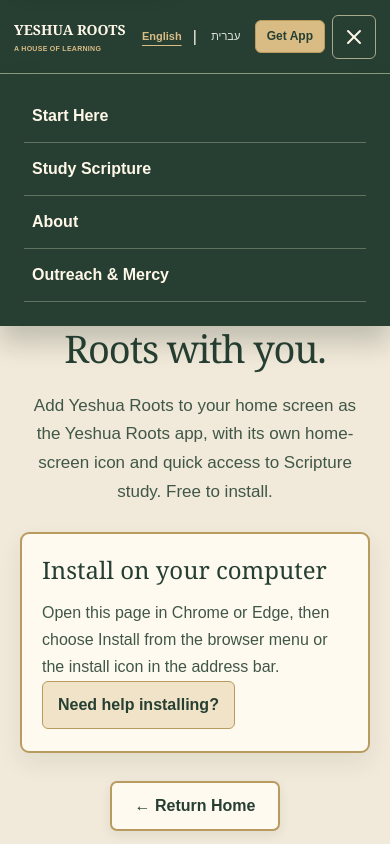
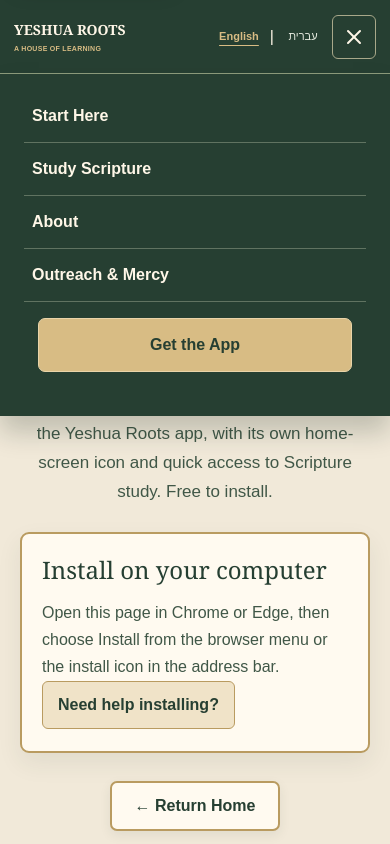
Before and after one commit to desukara/yeshua-roots, a Next.js app: page /get-app in a window 390 px wide. Both pictures are taken after a click on the button "Open menu". Shown: the top 844 px of the page. Built offline with nearby package versions, Linux system fonts and the light colour scheme.

Commit message:
Remove cramped mobile header app button; keep one install link in mobile menu

```diff
--- a/components/site-header.tsx
+++ b/components/site-header.tsx
@@ -12,7 +12,7 @@ export default function SiteHeader(){
  return <><a className="skip-to-content" href="#main-content">{locale==="he"?"דילוג לתוכן":"Skip to content"}</a><header className="site-header">
   <Link className="brand" href="/" aria-label={locale==="he"?"ישוע רוטס — עמוד הבית":"Yeshua Roots home"} onClick={()=>setOpen(false)}>{pathname!=="/get-app"&&<img className="brand-emblem" src="/brand/star-of-david.svg" alt="" width={36} height={36}/>}<span>YESHUA <b>ROOTS</b><small>{c.brand}</small></span></Link>
   <nav className="site-nav" aria-label={locale==="he"?"ניווט ראשי":"Main navigation"}><Link href="/start-here" aria-current={pathname==="/start-here"?"page":undefined}>{locale==="he"?"התחילו כאן":"Start Here"}</Link><Link href="/torah" aria-current={pathname==="/torah"?"page":undefined}>{locale==="he"?"לימוד כתבי הקודש":"Study Scripture"}</Link><Link href="/about" aria-current={pathname==="/about"?"page":undefined}>{locale==="he"?"אודות":"About"}</Link><Link href="/outreach" aria-current={pathname==="/outreach"?"page":undefined}>{locale==="he"?"חסד וסיוע":"Outreach & Mercy"}</Link></nav>
-  <div className="header-actions"><LanguageSwitcher/><Link className="site-connect" href="/get-app">{locale==="he"?"הורדת האפליקציה":"Get the App"}</Link><Link className="mobile-app-cta" href="/get-app" onClick={()=>setOpen(false)}>{locale==="he"?"האפליקציה":"Get App"}</Link><button className="mobile-menu-toggle" type="button" aria-label={open?(locale==="he"?"סגירת תפריט":"Close menu"):(locale==="he"?"פתיחת תפריט":"Open menu")} aria-expanded={open} aria-controls="mobile-site-nav" onClick={()=>setOpen(v=>!v)}>{open?<X size={24}/>:<Menu size={24}/>}</button></div>
-  <nav id="mobile-site-nav" className={"mobile-site-nav"+(open?" is-open":"")} aria-label={locale==="he"?"ניווט לנייד":"Mobile navigation"} hidden={!open}><Link href="/start-here" aria-current={pathname==="/start-here"?"page":undefined} onClick={()=>setOpen(false)}>{locale==="he"?"התחילו כאן":"Start Here"}</Link><Link href="/torah" aria-current={pathname==="/torah"?"page":undefined} onClick={()=>setOpen(false)}>{locale==="he"?"לימוד כתבי הקודש":"Study Scripture"}</Link>{[c.nav[3],locale==="he"?"חסד וסיוע":"Outreach & Mercy"].map((label,i)=><Link href={hrefs[i]} aria-current={pathname===hrefs[i]?"page":undefined} onClick={()=>setOpen(false)} key={hrefs[i]}>{label}</Link>)}</nav>
+  <div className="header-actions"><LanguageSwitcher/><Link className="site-connect" href="/get-app">{locale==="he"?"הורדת האפליקציה":"Get the App"}</Link><button className="mobile-menu-toggle" type="button" aria-label={open?(locale==="he"?"סגירת תפריט":"Close menu"):(locale==="he"?"פתיחת תפריט":"Open menu")} aria-expanded={open} aria-controls="mobile-site-nav" onClick={()=>setOpen(v=>!v)}>{open?<X size={24}/>:<Menu size={24}/>}</button></div>
+  <nav id="mobile-site-nav" className={"mobile-site-nav"+(open?" is-open":"")} aria-label={locale==="he"?"ניווט לנייד":"Mobile navigation"} hidden={!open}><Link href="/start-here" aria-current={pathname==="/start-here"?"page":undefined} onClick={()=>setOpen(false)}>{locale==="he"?"התחילו כאן":"Start Here"}</Link><Link href="/torah" aria-current={pathname==="/torah"?"page":undefined} onClick={()=>setOpen(false)}>{locale==="he"?"לימוד כתבי הקודש":"Study Scripture"}</Link>{[c.nav[3],locale==="he"?"חסד וסיוע":"Outreach & Mercy"].map((label,i)=><Link href={hrefs[i]} aria-current={pathname===hrefs[i]?"page":undefined} onClick={()=>setOpen(false)} key={hrefs[i]}>{label}</Link>)}<Link className="mobile-app-link" href="/get-app" onClick={()=>setOpen(false)}>{locale==="he"?"הורדת האפליקציה":"Get the App"}</Link></nav>
  </header></>
 }
```
